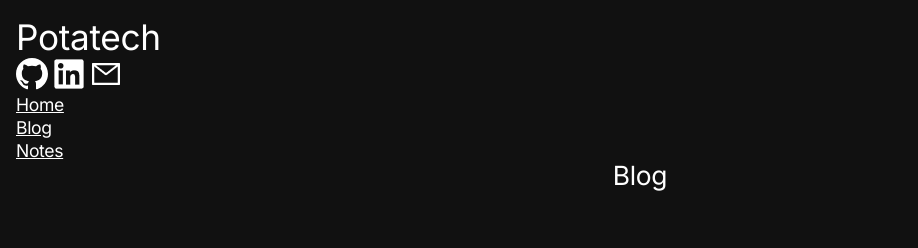
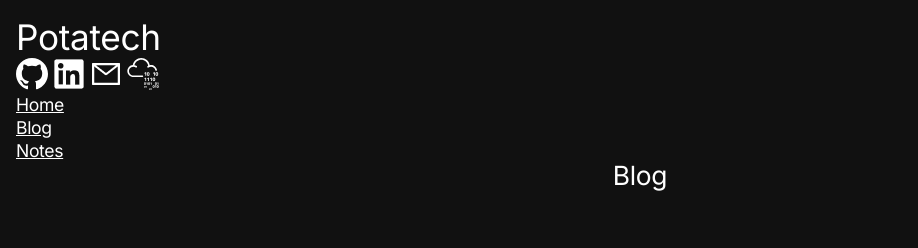
Before and after one commit to Jpang9/Website, a Jekyll site: the page built from blog.html, in a window 1280 px wide. Shown: the top 248 px of the page, without its empty margins (0-918 px from the left). Built offline with Jekyll 4.4.1, drawn with Linux system fonts in a browser that asks for light colours.

Commit message:
Update: Tryhackme

```diff
--- a/_config.yml
+++ b/_config.yml
@@ -16,6 +16,7 @@ url: "https://go-outside.xyz" # the base hostname & protocol for your site, e.g.
 notes_link: "#"
 github_link:  https://github.com/Jpang9
 linkedin_link: https://www.linkedin.com/in/kent-pang-1425bb239/
+tryhackme_link: "#"
 
 # Uncomment as necessary
 work:
--- a/_includes/navbar.html
+++ b/_includes/navbar.html
@@ -6,6 +6,7 @@
         <a href="{{ site.github_link }}"><span id="github"></span></a>
         <a href="{{ site.linkedin_link }}"><span id="linkedin"></span></a>
         <a href="mailto:{{ site.email }}"><span id="email"></span></a>
+        <a href="{{ site.tryhackme_link }}"><span id="tryhackme"></span></a>
     </div>
     <div class="nav-buttons">
         <a href="/" class="">Home</a>
--- a/css/global.css
+++ b/css/global.css
@@ -166,6 +166,10 @@ div.web-nav .socials span#email {
     background-image: url("/images/icons/Email-Icon.png");
 }
 
+div.web-nav .socials span#tryhackme {
+    background-image: url("/images/icons/Tryhackme-Icon.svg");
+}
+
 div.web-nav .nav-buttons {
     gap:2px;
     text-decoration: underline;
```
Also changed, not shown: images/icons/Tryhackme-Icon.svg (added).
